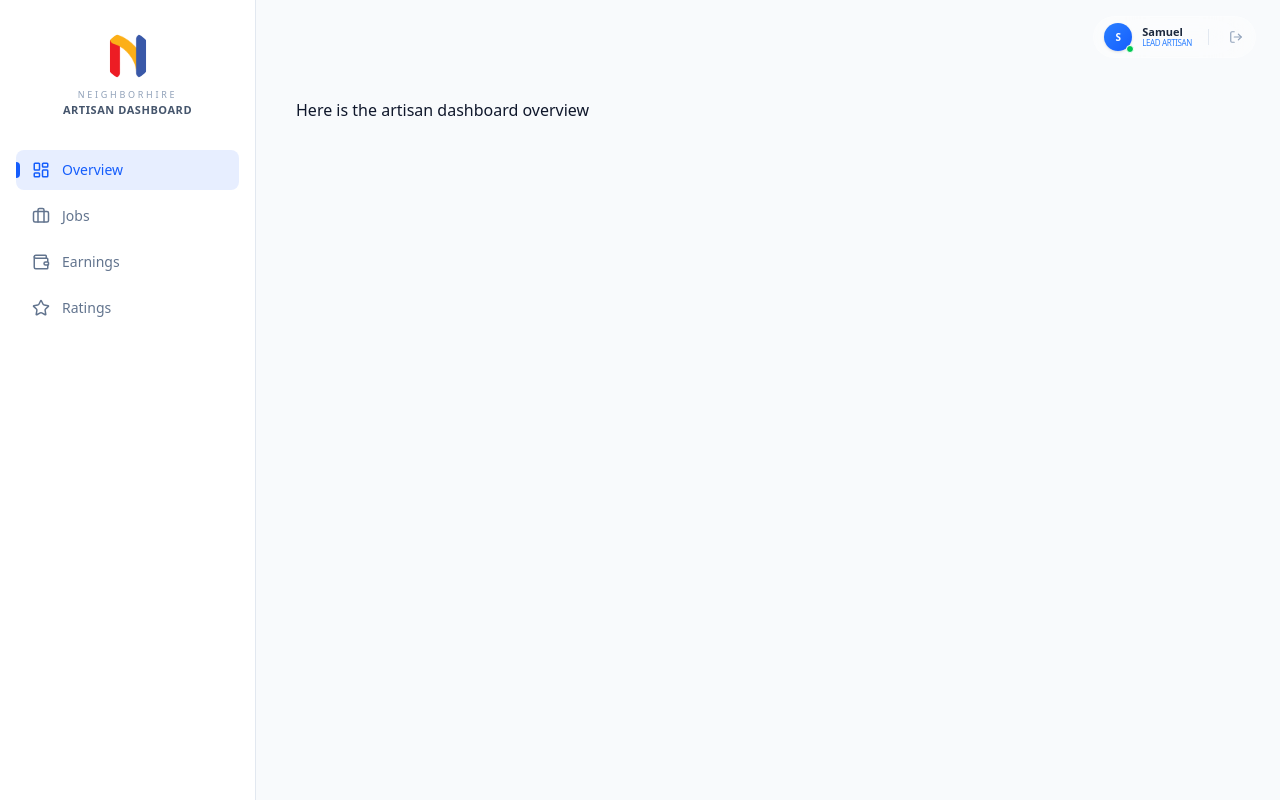
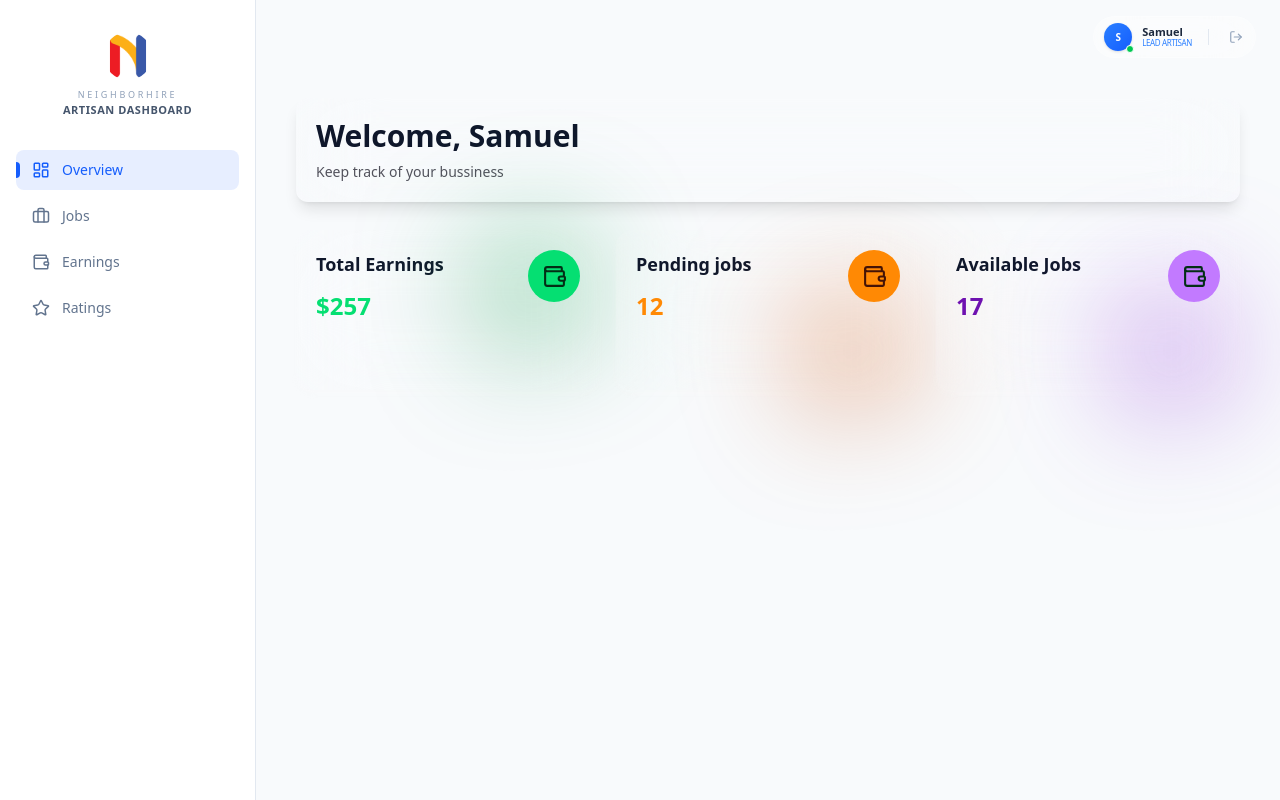
Before and after one commit to Minamyle/Neighboorhire, a React (Vite) app: page /dashboard/artisan in a window 1280 px wide. Built offline with nearby package versions, Linux system fonts and the light colour scheme.

Commit message:
Artisan Dashboard overview Implemented

```diff
--- a/src/components/topbarComponent.jsx
+++ b/src/components/topbarComponent.jsx
@@ -5,7 +5,7 @@ export default function Topbar({ user, onLogout, onToggleSidebar }) {
   const firstLetter = displayName.charAt(0).toUpperCase();
 
   return (
-    <header className="flex items-center justify-between pt-4 px-6 md:justify-end">
+    <header className="flex items-center justify-between pt-4 px-6 md:justify-end ">
       {/* Mobile Toggle Button */}
       <button
         onClick={onToggleSidebar}
--- a/src/pages/ArtisanDashboardOverview.jsx
+++ b/src/pages/ArtisanDashboardOverview.jsx
@@ -1,3 +1,53 @@
+import { Wallet } from "lucide-react";
+
 export default function ArtisanDashboardOverview() {
-  return <div>Here is the artisan dashboard overview</div>;
+  return (
+    <div className="space-y-7">
+      <div className="p-5 flex flex-col gap-2  rounded-xl shadow-lg bg-white/5 backdrop-blur-2xl  ">
+        <h1 className="text-2xl md:text-3xl font-bold font-sans dark:text-white">
+          Welcome, {"Samuel"}
+        </h1>
+        <p className="text-sm text-zinc-600 dark:text-zinc-300">
+          Keep track of your bussiness
+        </p>
+      </div>
+      {/* overview cards */}
+      <div className=" grid grid-cols-1 gap-4  lg:grid-cols-3 ">
+        <div className="rounded-2xl bg-white/5 backdrop-blur-2xl h-40 shadow-2xl md:shadow-[0_5px_10px_rgba(250,250,250,0.2)] flex justify-between p-5 relative">
+          <div className="flex flex-col gap-3 ">
+            <p className="text-lg font-semibold ">Total Earnings</p>
+            <h2 className="text-2xl font-extrabold text-green-400">$257</h2>
+          </div>
+          <span className="z-2 w-13 h-13 flex justify-center items-center bg-green-400 rounded-full  ">
+            <Wallet size={25} className="text-green-950 " />
+          </span>
+
+          <div className="absolute right-7   w-20 h-20 rounded-full bg-linear-210 from-green-800 to-green-500 blur-3xl animate-spin duration-300 transition-all" />
+        </div>
+        <div className="rounded-2xl bg-white/5 backdrop-blur-2xl h-40 shadow-2xl md:shadow-[0_5px_10px_rgba(250,250,250,0.2)] flex justify-between p-5 relative">
+          <div className="flex flex-col gap-3 ">
+            <p className="text-lg font-semibold ">Pending jobs</p>
+            <h2 className="text-2xl font-extrabold text-orange-400">12</h2>
+          </div>
+          <span className="z-2 w-13 h-13 flex justify-center items-center bg-orange-400 rounded-full  ">
+            <Wallet size={25} className="text-orange-950 " />
+          </span>
+
+          <div className="absolute right-7 bottom-0   w-20 h-20 rounded-full bg-linear-210 from-orange-800 to-orange-500 blur-3xl animate-spin duration-300 transition-all" />
+        </div>
+
+        <div className="rounded-2xl bg-white/5 backdrop-blur-2xl h-40 shadow-2xl md:shadow-[0_5px_10px_rgba(250,250,250,0.2)] flex justify-between p-5 relative">
+          <div className="flex flex-col gap-3 ">
+            <p className="text-lg font-semibold ">Available Jobs</p>
+            <h2 className="text-2xl font-extrabold text-purple-800">17</h2>
+          </div>
+          <span className="z-2 w-13 h-13 flex justify-center items-center bg-purple-400 rounded-full  ">
+            <Wallet size={25} className="text-green-950 " />
+          </span>
+
+          <div className="absolute right-7 bottom-0   w-20 h-20 rounded-full bg-linear-210 from-purple-800 to-purple-500 blur-3xl ease-in-out animate-spin duration-400 transition-transform" />
+        </div>
+      </div>
+    </div>
+  );
 }
```
